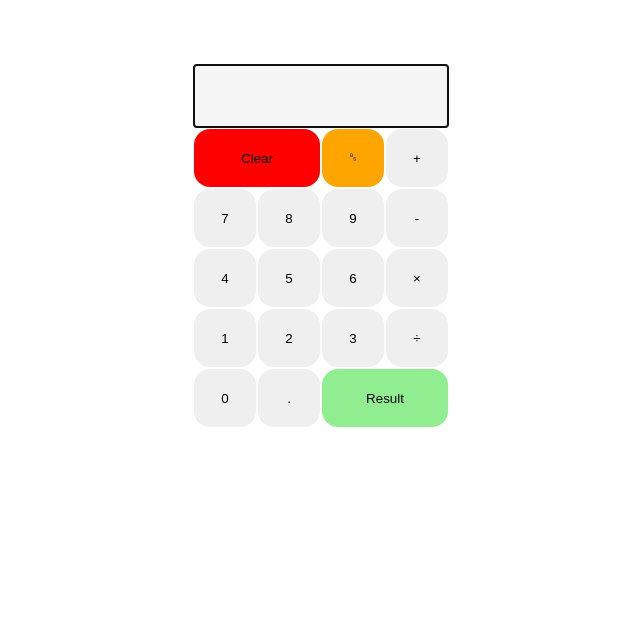
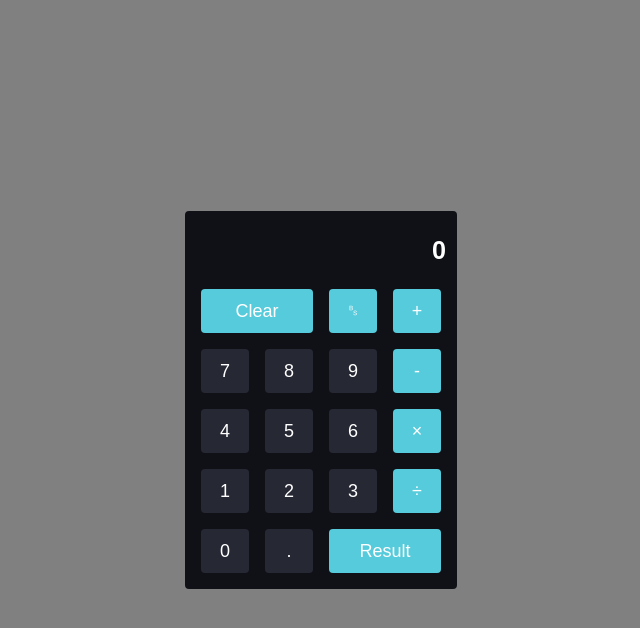
Before and after one commit to amankriet/react-calculator, a React (Create React App) app: page / in a window 1280 px wide. Shown: the top 628 px of the page, without its empty margins (319-959 px from the left). Built offline with nearby package versions, Linux system fonts and the light colour scheme.

Commit message:
Functions and css updated

```diff
--- a/src/App.css
+++ b/src/App.css
@@ -1,28 +1,52 @@
+* {
+    font-size: 18px;
+}
+
+body {
+    display: flex;
+    justify-content: center;
+    align-items: center;
+    background-color: gray;
+}
+
 .calc-app {
+    top: 50%;
+    left: 50%;
+    position: absolute;
+    transform: translate(-50%, -50%);
     margin: 0 auto;
     width: 256px;
     text-align: center;
-    margin-top: 64px;
+    background-color: #101116;
+    border: 8px solid #101116;
+    border-radius: 4px;
 }
 
 .keypad {
     display: grid;
-    grid-template-columns: 1fr 1fr 1fr 1fr;
+    grid-template-columns: repeat(4, 1fr);
     grid-auto-rows: minmax(60px, auto);
 }
 
 input {
     width: 250px;
     height: 60px;
-    border: 1px blue solid;
-    background-color: whitesmoke;
+    border: 0px;
+    background-color: #10111600;
+    cursor: pointer;
+    color: white;
+    text-align: right;
     font-size: 1.4rem;
+    font-weight: 700;
+}
+
+input:focus {
+    outline: none;
 }
 
 #btn-clear {
     grid-row: 1;
     grid-column: 1/3;
-    background-color: red;
 }
 
 #btn-result {
@@ -30,16 +54,14 @@ input {
     grid-row: inherit;
 }
 
-#btn-backspace {
-    background-color: orange;
+button {
+    border: none;
+    margin: 8px;
+    border-radius: 4px;
+    color: white;
+    background-color: #262834;
 }
 
-#btn-result {
-    background-color: lightgreen;
+.highlight {
+    background-color: #56cbdb;
 }
-
-button {
-    border: none;
-    margin: 1px;
-    border-radius: 16px;
-}
--- a/src/App.js
+++ b/src/App.js
@@ -1,66 +1,127 @@
-import React, {useState, useEffect, useRef} from 'react'
+import React, { useState, useEffect, useRef } from 'react'
 import "./App.css"
 
 function App() {
-    const [result, setResult] = useState("");
+    const [result, setResult] = useState("0");
     const inputRef = useRef(null);
+    var allowedChars = ['.', '+', '-', '/', '*'];
 
     useEffect(() => {
         inputRef.current.focus();
     });
 
     function handleClick(e) {
-        switch(e.target.innerText) {
+        switch (e.target.innerText) {
             case 'Clear':
-                setResult("");
+                clear();
                 break;
             case '␈':
-                setResult(result.slice(0,-1));
+                backspace();
                 break;
             case '÷':
-                setResult(result.concat("/"));
+                divide();
                 break;
             case '×':
-                setResult(result.concat("*"));
+                multiply();
                 break;
             case 'Result':
-                try {
-                    setResult(eval(result).toString());
-                } catch (error) {
-                    setResult("Error");
-                }
+                calcResult();
                 break;
             default:
-                setResult(result.concat(e.target.innerText));
+                console.log(e.target.innerText);
+                inputText(e.target.innerText);
                 break;
+        }
+        inputRef.current.focus()
+    }
+
+    function check(text) {
+        if(!Number.isNaN(Number.parseInt(text))) {
+            return true;
+        } else if(allowedChars.includes(text)) {
+            return true;
+        } else {
+            return false;
+        }
+    }
+
+    function inputText(text) {
+        if(result==='0' && text==='0') {
+            clear();
+        } else if(result==='0' && text!=='0' && check(text)) {
+            if(allowedChars.includes(text)) {
+                setResult(result.concat(text));
+            } else {
+                setResult(text.toString());
+            }
+        } else if(check(text)) {
+            setResult(result.concat(text));
+        }
+    }
+
+    function calcResult() {
+        try {
+            setResult(eval(result).toString());
+        } catch (error) {
+            setResult("Error");
+        }
+    }
+
+    function clear() {
+        setResult("0");
+    }
+
+    function backspace() {
+        setResult(result.slice(0, -1));
+        if(result.length===1) {
+            clear();
+        }
+    }
+
+    function divide() {
+        setResult(result.concat("/"));
+    }
+
+    function multiply() {
+        setResult(result.concat("*"));;
+    }
+
+    function handleUserInput(e) {
+        switch (e.key) {
+            case 'Enter':
+                calcResult();
+                break;
+            case 'Backspace':
+                backspace();
+                break;
+            default:
+                inputText(e.key);
         }
     }
 
     return (
         <div className="calc-app">
-            <form action="">
-                <input type="text" value={result} ref={inputRef} readOnly />
-            </form>
+            <input type="text" value={result} ref={inputRef} onChange={handleUserInput} onKeyUp={handleUserInput} />
 
             <div className="keypad">
-                <button id="btn-clear" onClick={handleClick}>Clear</button>
-                <button id="btn-backspace" onClick={handleClick}>&#9224;</button>
-                <button onClick={handleClick}>+</button>
+                <button className="highlight" id="btn-clear" onClick={handleClick}>Clear</button>
+                <button className="highlight" id="btn-backspace" onClick={handleClick}>&#9224;</button>
+                <button className="highlight" onClick={handleClick}>+</button>
                 <button onClick={handleClick}>7</button>
                 <button onClick={handleClick}>8</button>
                 <button onClick={handleClick}>9</button>
-                <button onClick={handleClick}>-</button>
+                <button className="highlight" onClick={handleClick}>-</button>
                 <button onClick={handleClick}>4</button>
                 <button onClick={handleClick}>5</button>
                 <button onClick={handleClick}>6</button>
-                <button onClick={handleClick}>&times;</button>
+                <button className="highlight" onClick={handleClick}>&times;</button>
                 <button onClick={handleClick}>1</button>
                 <button onClick={handleClick}>2</button>
                 <button onClick={handleClick}>3</button>
-                <button onClick={handleClick}>&divide;</button>
+                <button className="highlight" onClick={handleClick}>&divide;</button>
                 <button onClick={handleClick}>0</button>
                 <button onClick={handleClick}>.</button>
-                <button id="btn-result" onClick={handleClick}>Result</button>
+                <button className="highlight" id="btn-result" onClick={handleClick}>Result</button>
             </div>
         </div>
     )
```
